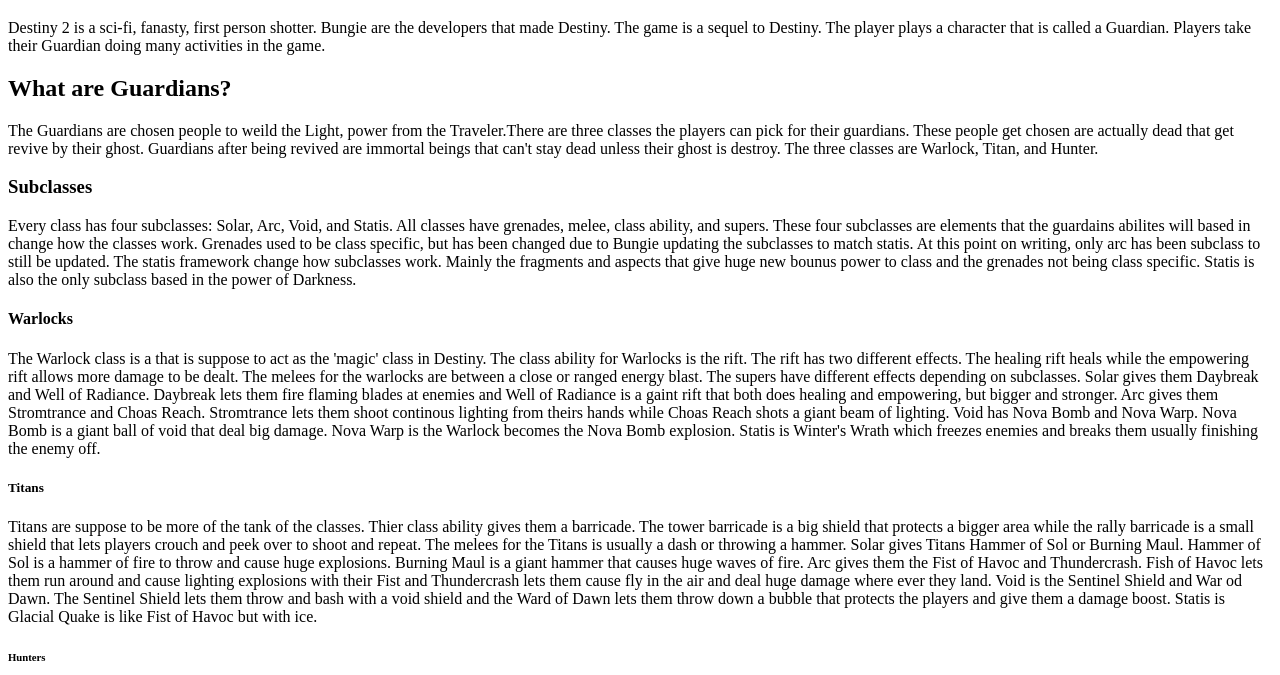
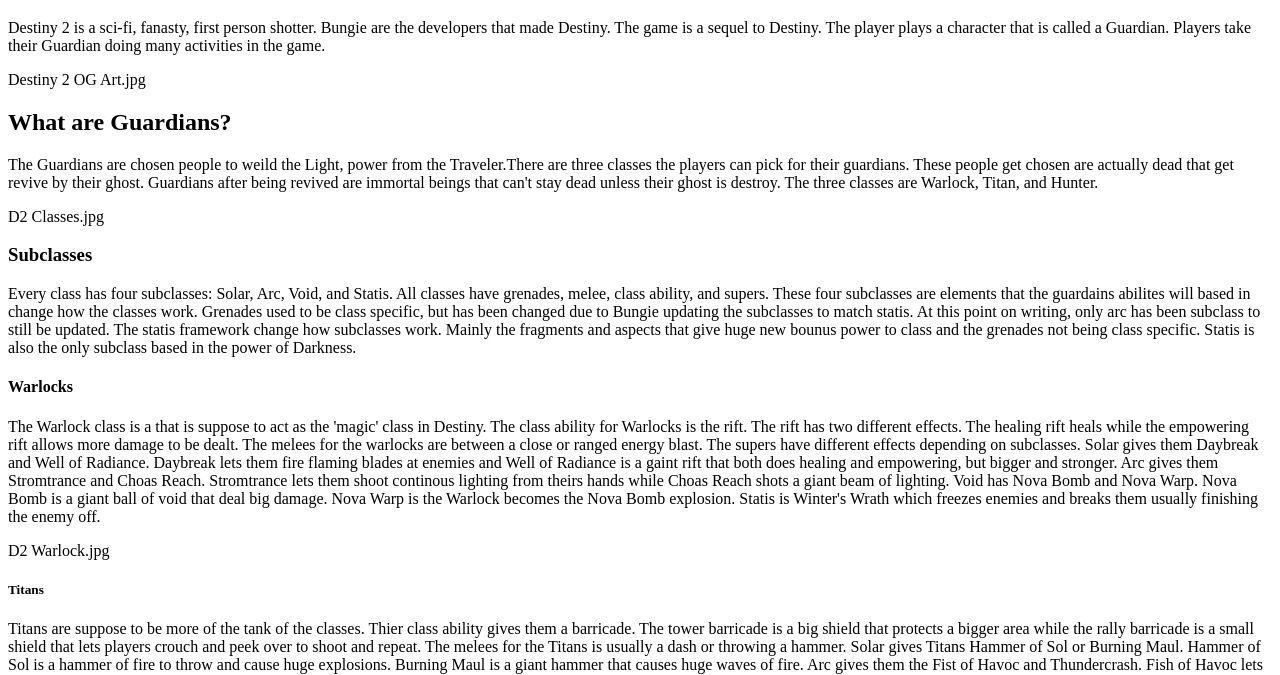
Before and after one commit to KC-LC101-June-22/js-assignment-4-html-me-something-JasonRJ2, a website: page index.html in a window 1280 px wide. Shown: the part 61-736 px from the top of the page. Drawn offline with Linux system fonts and the light colour scheme.

Commit message:
commit commit index.html

```diff
--- a/index.html
+++ b/index.html
@@ -1,18 +1,18 @@
 <!DOCTYPE html>
 <html>
    <head>
-      <title>Destiny 2</title>
+      <title><article>Destiny 2</article></title>
    </head>
-   <body>
+   <body><main></main>
       <h1>What is Destiny 2?</h1>
       <p>Destiny 2 is a sci-fi, fanasty, first person shotter. Bungie are the developers that made Destiny. The game is a sequel to
       Destiny. The player plays a character that is called a Guardian. Players take their Guardian doing many activities in the game.
-      </p>
+      </p><img>Destiny 2 OG Art.jpg</img>
       <h2>What are Guardians?</h2>
       <p>The Guardians are chosen people to weild the Light, power from the Traveler.There are three classes the players can pick
       for their guardians. These people get chosen are actually dead that get revive by their ghost. Guardians after being revived
       are immortal beings that can't stay dead unless their ghost is destroy. The three classes are Warlock, Titan, and Hunter.
-      </p>
+      </p><img>D2 Classes.jpg</img>
       <h3>Subclasses</h3>
       <p>Every class has four subclasses: Solar, Arc, Void, and Statis. All classes have grenades, melee, class ability, and supers.
       These four subclasses are elements that the guardains abilites will based in change how the classes work. Grenades used to be
@@ -30,7 +30,7 @@
       lighting from theirs hands while Choas Reach shots a giant beam of lighting. Void has Nova Bomb and Nova Warp. Nova Bomb is a giant
       ball of void that deal big damage. Nova Warp is the Warlock becomes the Nova Bomb explosion. Statis is Winter's Wrath which freezes
       enemies and breaks them usually finishing the enemy off.
-      </p>
+      </p><img>D2 Warlock.jpg</img>
       <h5>Titans</h5>
       <p>Titans are suppose to be more of the tank of the classes. Thier class ability gives them a barricade. The tower barricade is a
       big shield that protects a bigger area while the rally barricade is a small shield that lets players crouch and peek over to shoot
@@ -39,7 +39,8 @@
       Arc gives them the Fist of Havoc and Thundercrash. Fish of Havoc lets them run around and cause lighting explosions with their Fist
       and Thundercrash lets them cause fly in the air and deal huge damage where ever they land. Void is the Sentinel Shield and War od Dawn.
       The Sentinel Shield lets them throw and bash with a void shield and the Ward of Dawn lets them throw down a bubble that protects the
-      players and give them a damage boost. Statis is Glacial Quake is like Fist of Havoc but with ice.</p>
+      players and give them a damage boost. Statis is Glacial Quake is like Fist of Havoc but with ice.
+      </p><img>D2 Titan.jpg</img>
       <h6>Hunters</h6>
       <p>Hunters are the agile class archtype. Their class ability is a dodge. The gambler's dodge lets them dodge attacks and recharge
       their melee and the markman's dodge lets them dodge attacks and reload their weapon. Hunters melee are throwing knifes, smokebomb, and
@@ -49,12 +50,13 @@
       of void that shots tethering shots and lets you deal damage to all enemies. Spectral Blades is giving Hunters void blades and turn
       invisible and deal damage with stealth. Statis super is Silence and Squall which gives them two pickaxes and throw them. First one
       freezes enemies and second one explodes them and makes a ice tornado.
-      </p>
+      </p><img>D2 Hunter.jpg</img>
       <h7>Fireteams</h7>
       <p>Destiny can be play solo, but puts heavy emphasis on team play. Fireteams are what the game give party of two or more Guardians
       on the same team. Most fireteams are a max three or six Guardians. Most activities in Destiny is a fireteam of three Guardians.
       Fireteams can be any combination of classes. All the Guardians might be different classes or be all Titans. There are few activities
       that can use for a fireteam of six like raids and Control.
       </p>
-   </body>
+   </main></body>
+   <footer>&copy; 2022 Jason Johnston</footer>
 </html>
```
